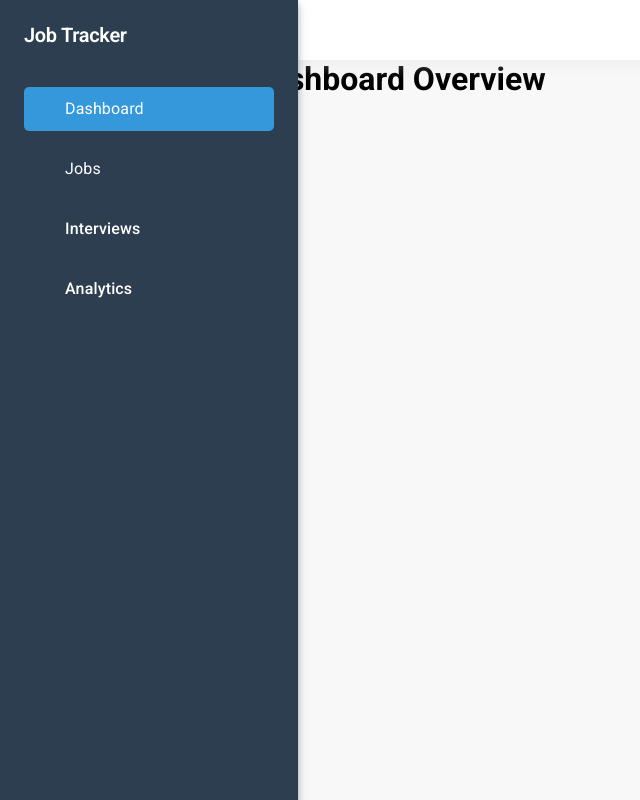
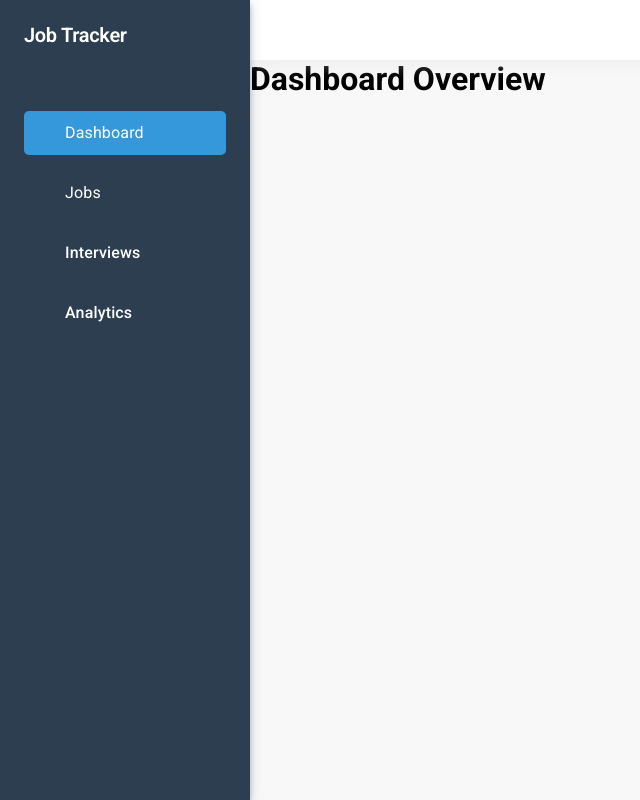
Before and after one commit to Dimithri8/job-tracker-app, a React (Vite) app in the folder frontend/: page / in a window 1280 px wide. Shown: the whole page, without its empty margins (0-640 px from the left). Built offline with nearby package versions, Linux system fonts and the light colour scheme; some icons are missing.

Commit message:
Changed sidebar styles

```diff
--- a/frontend/src/components/Sidebar/Sidebar.jsx
+++ b/frontend/src/components/Sidebar/Sidebar.jsx
@@ -13,12 +13,14 @@ export default function Sidebar({ className }) {
       component={"div"}
       sx={{
         backgroundColor: "#2C3E50",
-        padding: 3,
         boxShadow: 5,
         color: "white",
       }}
     >
-      <Typography variant={"h1"} sx={{ fontSize: 20, fontWeight: 600, mb: 5 }}>
+      <Typography
+        variant={"h1"}
+        sx={{ fontSize: 20, fontWeight: 600, mb: 5, pt: 3, px: 3 }}
+      >
         Job Tracker
       </Typography>
       <Box
@@ -27,6 +29,7 @@ export default function Sidebar({ className }) {
           display: "flex",
           flexDirection: "column",
           gap: 2,
+          p: 3,
         }}
       >
         <NavLink
```
